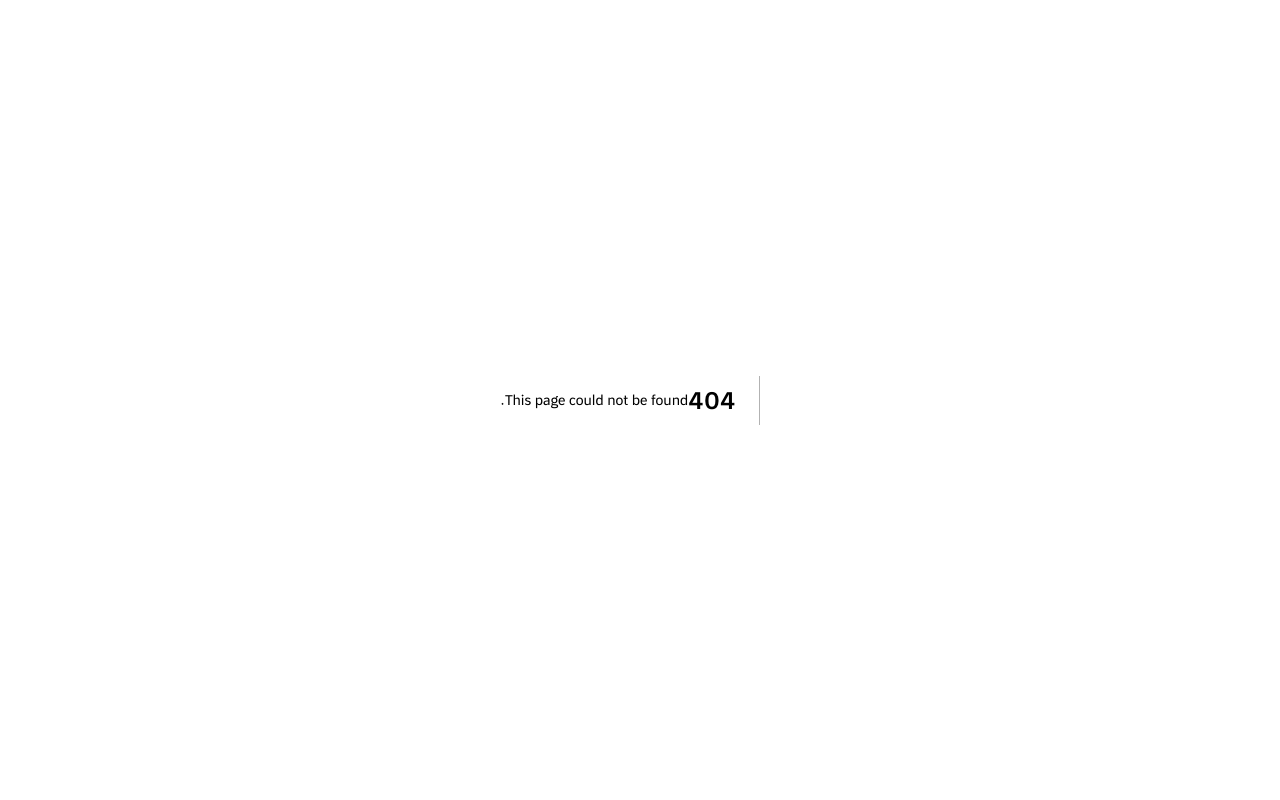
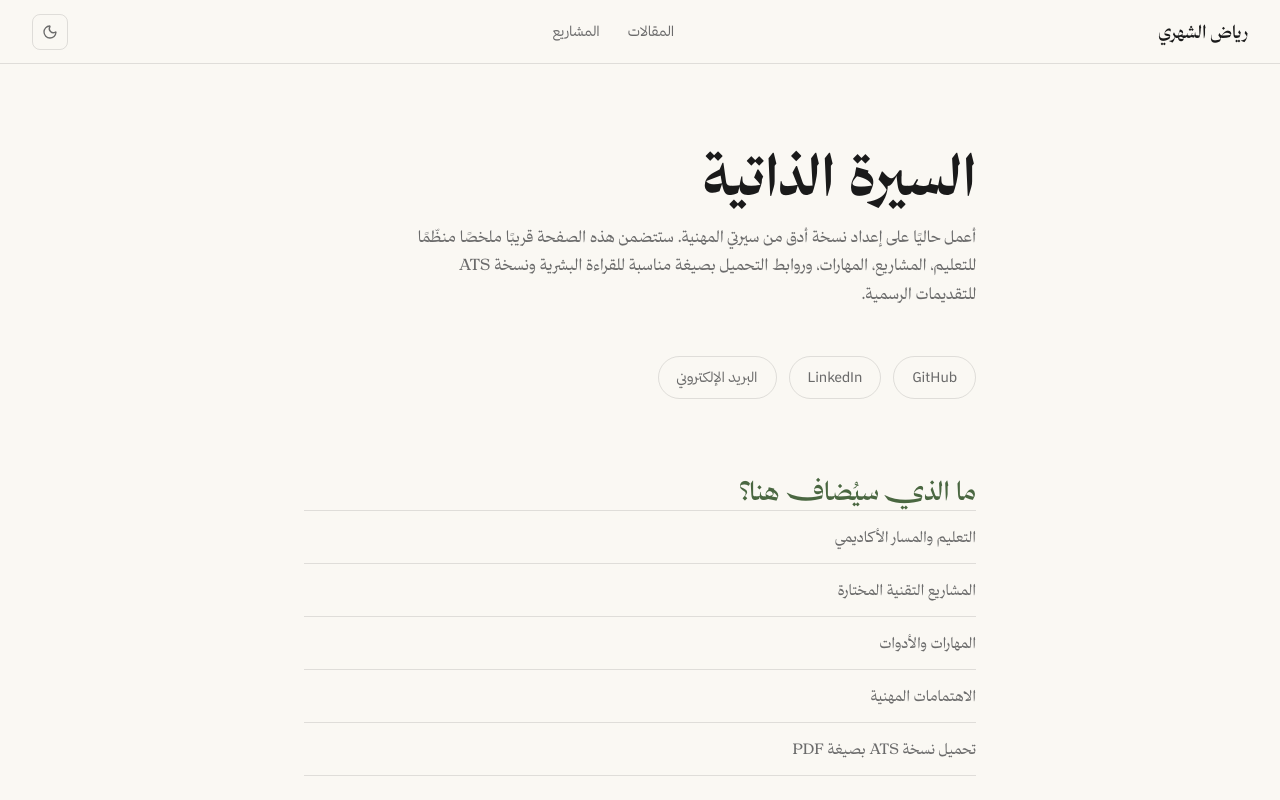
Before and after one commit to riyadhshehri/portfolio, a Next.js app: page /cv in a window 1280 px wide. Before the commit this address had no page. Shown: the top 800 px of the page. Built offline with nearby package versions, Linux system fonts and the light colour scheme.

Commit message:
Prepare CV page

```diff
--- /dev/null
+++ b/app/cv/page.tsx
@@ -0,0 +1,153 @@
+import type { Metadata } from "next";
+import { SiteHeader } from "@/components/site-header";
+import { SiteFooter } from "@/components/site-footer";
+import { theme } from "@/theme.config";
+
+export const metadata: Metadata = {
+  title: "السيرة الذاتية",
+  description:
+    "السيرة الذاتية لرياض الشهري — طالب هندسة برمجيات في جامعة أم القرى.",
+};
+
+const upcomingItems = [
+  "التعليم والمسار الأكاديمي",
+  "المشاريع التقنية المختارة",
+  "المهارات والأدوات",
+  "الاهتمامات المهنية",
+  "تحميل نسخة ATS بصيغة PDF",
+];
+
+export default function CVPage() {
+  return (
+    <>
+      <style>{`
+        .cv-main {
+          padding-top: 80px;
+          padding-bottom: 120px;
+          padding-inline: 24px;
+          max-width: 720px;
+          margin: 0 auto;
+          text-align: right;
+        }
+        .cv-social-link {
+          display: inline-flex;
+          align-items: center;
+          padding: 10px 18px;
+          border-radius: 999px;
+          border: 1px solid var(--border);
+          background: transparent;
+          color: var(--muted-foreground);
+          font-family: thmanyah-sans, sans-serif;
+          font-size: 14px;
+          text-decoration: none;
+          transition: border-color 0.2s, color 0.2s;
+        }
+        .cv-social-link:hover {
+          border-color: var(--accent);
+          color: var(--accent);
+        }
+        .cv-upcoming-item {
+          padding: 14px 0;
+          border-bottom: 1px solid var(--border);
+          font-family: thmanyah-serif-text, serif;
+          font-size: 15px;
+          color: var(--muted-foreground);
+          line-height: 1.6;
+        }
+        .cv-upcoming-item:first-child {
+          border-top: 1px solid var(--border);
+        }
+      `}</style>
+
+      <SiteHeader />
+
+      <main className="cv-main">
+        <header style={{ marginBottom: 48 }}>
+          <h1
+            style={{
+              fontFamily: "thmanyah-serif-display, serif",
+              fontSize: "clamp(36px, 6vw, 56px)",
+              fontWeight: 700,
+              fontFeatureSettings: '"salt" on',
+              margin: "0 0 16px 0",
+              lineHeight: 1.1,
+              color: "var(--foreground)",
+            }}
+          >
+            السيرة الذاتية
+          </h1>
+          <p
+            style={{
+              fontFamily: "thmanyah-serif-text, serif",
+              fontSize: 16,
+              color: "var(--muted-foreground)",
+              margin: 0,
+              lineHeight: 1.8,
+              maxWidth: 560,
+            }}
+          >
+            أعمل حاليًا على إعداد نسخة أدق من سيرتي المهنية. ستتضمن هذه الصفحة
+            قريبًا ملخصًا منظّمًا للتعليم، المشاريع، المهارات، وروابط التحميل
+            بصيغة مناسبة للقراءة البشرية ونسخة ATS للتقديمات الرسمية.
+          </p>
+        </header>
+
+        <div
+          style={{
+            display: "flex",
+            gap: 12,
+            flexWrap: "wrap",
+            marginBottom: 72,
+          }}
+        >
+          <a
+            href={theme.social.github}
+            target="_blank"
+            rel="noopener noreferrer"
+            className="cv-social-link"
+          >
+            GitHub
+          </a>
+          <a
+            href={theme.social.linkedin}
+            target="_blank"
+            rel="noopener noreferrer"
+            className="cv-social-link"
+          >
+            LinkedIn
+          </a>
+          <a
+            href={`mailto:${theme.social.email}`}
+            className="cv-social-link"
+          >
+            البريد الإلكتروني
+          </a>
+        </div>
+
+        <section>
+          <h2
+            style={{
+              fontFamily: "thmanyah-serif-display, serif",
+              fontSize: "clamp(20px, 2.5vw, 26px)",
+              fontWeight: 500,
+              fontFeatureSettings: '"salt" on',
+              color: "var(--accent)",
+              margin: "0 0 0 0",
+            }}
+          >
+            ما الذي سيُضاف هنا؟
+          </h2>
+          <ul style={{ listStyle: "none", padding: 0, margin: 0 }}>
+            {upcomingItems.map((item) => (
+              <li key={item} className="cv-upcoming-item">
+                {item}
+              </li>
+            ))}
+          </ul>
+        </section>
+      </main>
+
+      <SiteFooter />
+    </>
+  );
+}
--- a/theme.config.ts
+++ b/theme.config.ts
@@ -16,7 +16,7 @@ const social = {
   github: "https://github.com/riyadhshehri",
   linkedin: "https://www.linkedin.com/in/riyadh-alshehri-665482363",
   email: "riyadh.m.shehri@gmail.com",
-  cv: "#", // مؤقت — يُستبدل لاحقاً برابط PDF
+  cv: "/cv", // مؤقت — يُحدَّث لاحقاً بنسخة PDF للتحميل
 } as const;
 
 // ─── الألوان ─────────────────────────────────────────────────────────────────
```
